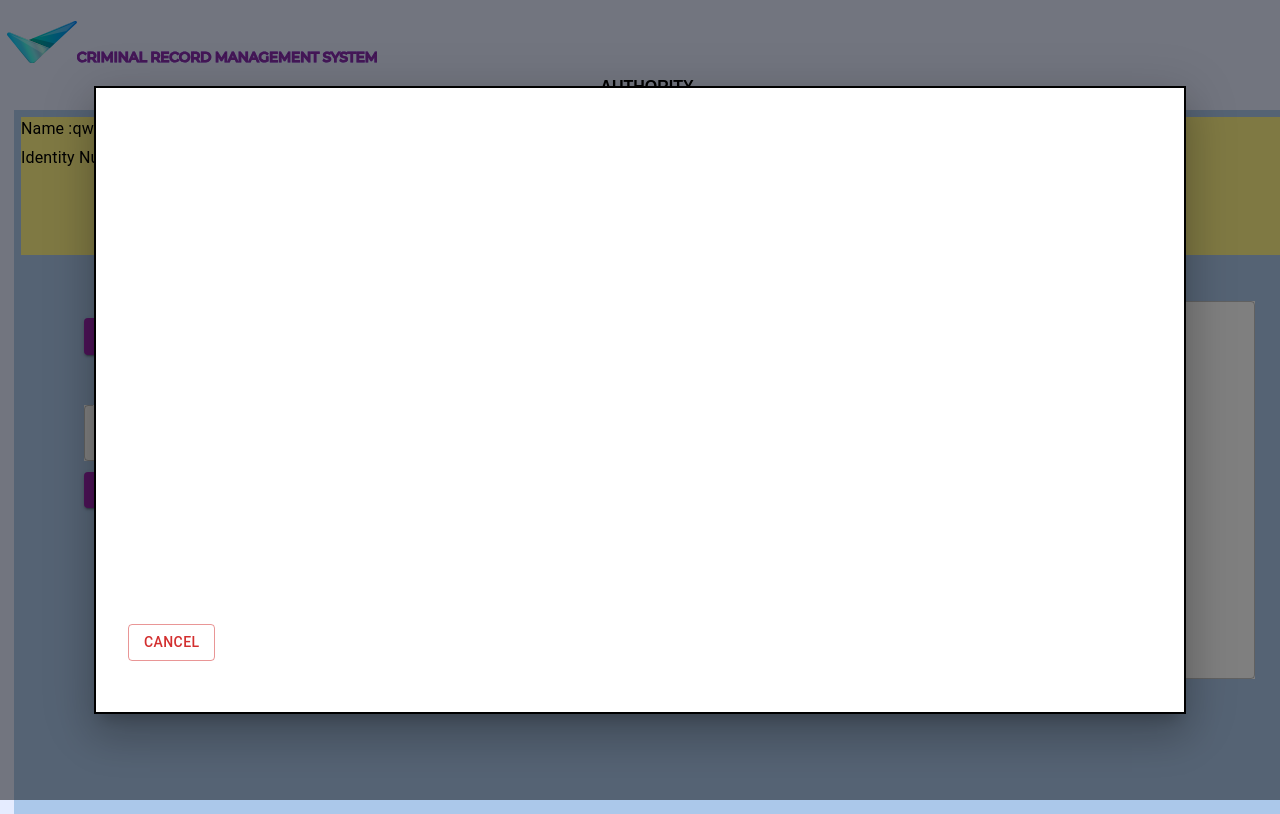
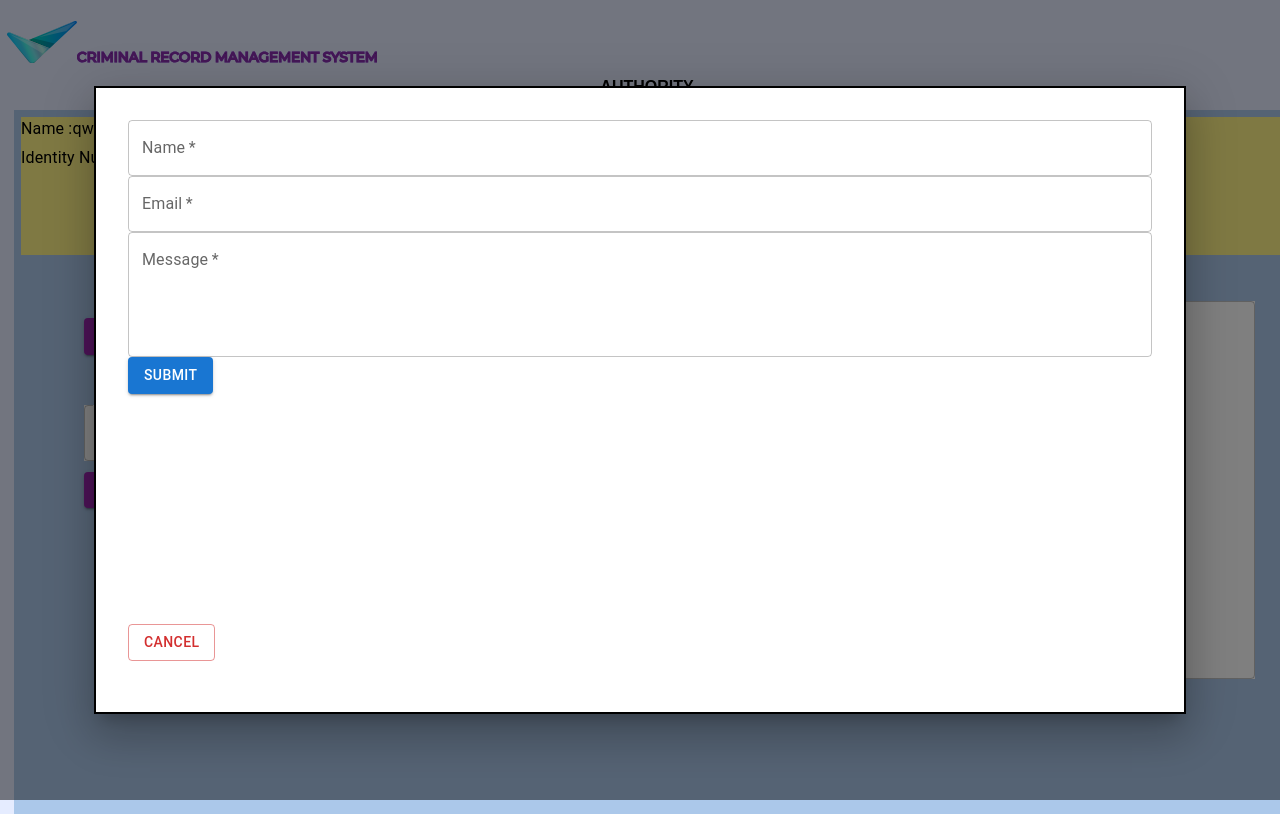
Before and after one commit to demelcjohn/criminal-record-management, a Next.js app: page /authority/1 in a window 1280 px wide. Both pictures are taken after typing "Sample" into the empty fields and a click on the button "ADD CASE". Built offline with nearby package versions, Linux system fonts and the light colour scheme.

Commit message:
form added to modal

```diff
--- a/src/components/addCaseModal.tsx
+++ b/src/components/addCaseModal.tsx
@@ -1,4 +1,5 @@
-import { Box, Button, Modal, Typography } from "@mui/material";
+import { Box, Button, Modal, TextField, Typography } from "@mui/material";
+import { useState } from "react";
 
 const style = {
   position: "absolute" as "absolute",
@@ -14,6 +15,24 @@ const style = {
 };
 
 export default function AddCaseModal({ open, setOpen, handleClose }: any) {
+  const [formData, setFormData] = useState({
+    name: "",
+    email: "",
+    message: "",
+  });
+
+  const handleChange = (event: any) => {
+    const { name, value } = event.target;
+    setFormData((prevData: any) => ({
+      ...prevData,
+      [name]: value,
+    }));
+  };
+
+  const handleSubmit = (event: any) => {
+    event.preventDefault();
+    console.log(formData); // You can perform further actions with the form data here
+  };
   return (
     <Modal
       open={open}
@@ -22,7 +41,40 @@ export default function AddCaseModal({ open, setOpen, handleClose }: any) {
       aria-describedby="modal-modal-description"
     >
       <Box sx={style}>
-        <Box sx={{ height: "90%", width: "100%" }}></Box>
+        <Box sx={{ height: "90%", width: "100%" }}>
+          {" "}
+          <form onSubmit={handleSubmit}>
+            <TextField
+              name="name"
+              label="Name"
+              value={formData.name}
+              onChange={handleChange}
+              fullWidth
+              required
+            />
+            <TextField
+              name="email"
+              label="Email"
+              value={formData.email}
+              onChange={handleChange}
+              fullWidth
+              required
+            />
+            <TextField
+              name="message"
+              label="Message"
+              value={formData.message}
+              onChange={handleChange}
+              multiline
+              rows={4}
+              fullWidth
+              required
+            />
+            <Button type="submit" variant="contained" color="primary">
+              Submit
+            </Button>
+          </form>
+        </Box>
         <Box sx={{ height: "10%", width: "100%" }}>
           <Button variant="outlined" color="error" onClick={handleClose}>
             Cancel
```
